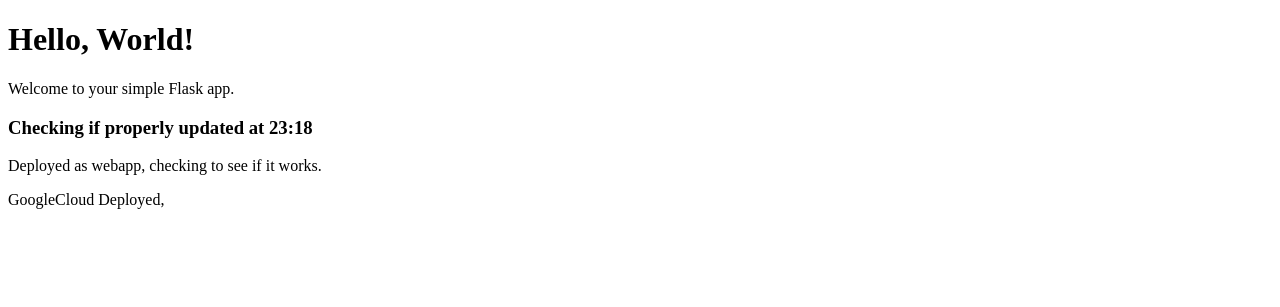
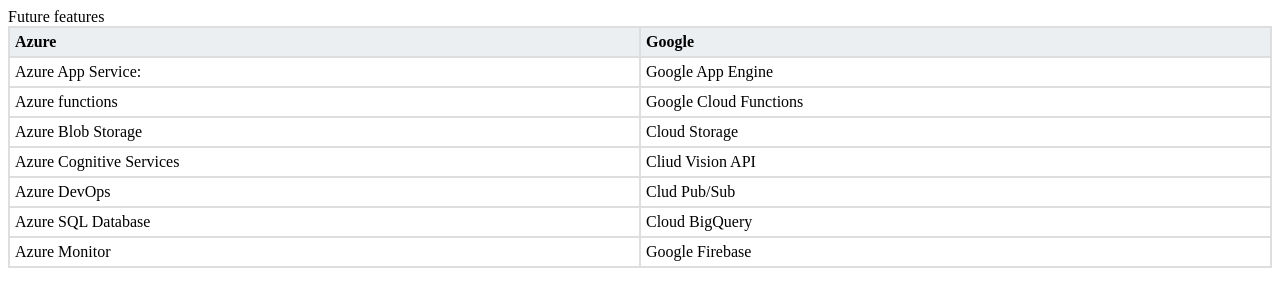
Before and after one commit to DanMGocan/portfoliowebsite, a Flask app: page / in a window 1280 px wide. Shown: the top 307 px of the page. Run offline with Flask 3, Linux system fonts and the light colour scheme.

Commit message:
Small template change

```diff
--- a/app/templates/index.html
+++ b/app/templates/index.html
@@ -2,13 +2,85 @@
 <html lang="en">
 <head>
     <meta charset="utf-8">
-    <title>Simple Flask App</title>
+    <title>Dan Gocan | Cloud Enthusiast</title>
 </head>
 <body>
-    <h1>Hello, World!</h1>
-    <p>Welcome to your simple Flask app.</p>
-    <h3>Checking if properly updated at 23:18</h3>
-    <p>Deployed as webapp, checking to see if it works.</p>
-    <p>GoogleCloud Deployed,</p>
+
+    <style>
+        .table_component {
+            overflow: auto;
+            width: 100%;
+        }
+
+        .table_component table {
+            border: 2px solid #dededf;
+            height: 100%;
+            width: 100%;
+            table-layout: fixed;
+            border-collapse: collapse;
+            border-spacing: 1px;
+            text-align: left;
+        }
+
+        .table_component caption {
+            caption-side: top;
+            text-align: left;
+        }
+
+        .table_component th {
+            border: 2px solid #dededf;
+            background-color: #eceff1;
+            color: #000000;
+            padding: 5px;
+        }
+
+        .table_component td {
+            border: 2px solid #dededf;
+            background-color: #ffffff;
+            color: #000000;
+            padding: 5px;
+        }
+    </style>
+        <div class="table_component" role="region" tabindex="0">
+        <table>
+            <caption>Future features</caption>
+            <thead>
+                <tr>
+                    <th>Azure</th>
+                    <th>Google</th>
+                </tr>
+            </thead>
+            <tbody>
+                <tr>
+                    <td>Azure App Service:</td>
+                    <td>Google App Engine</td>
+                </tr>
+                <tr>
+                    <td>Azure functions</td>
+                    <td>Google Cloud Functions</td>
+                </tr>
+                <tr>
+                    <td>Azure Blob Storage</td>
+                    <td>Cloud Storage</td>
+                </tr>
+                <tr>
+                    <td>Azure Cognitive Services</td>
+                    <td>Cliud Vision API</td>
+                </tr>
+                <tr>
+                    <td>Azure DevOps</td>
+                    <td>Clud Pub/Sub</td>
+                </tr>
+                <tr>
+                    <td>Azure SQL Database</td>
+                    <td>Cloud BigQuery</td>
+                </tr>
+                <tr>
+                    <td>Azure Monitor</td>
+                    <td>Google Firebase</td>
+                </tr>
+            </tbody>
+        </table>
+
 </body>
 </html>
```
